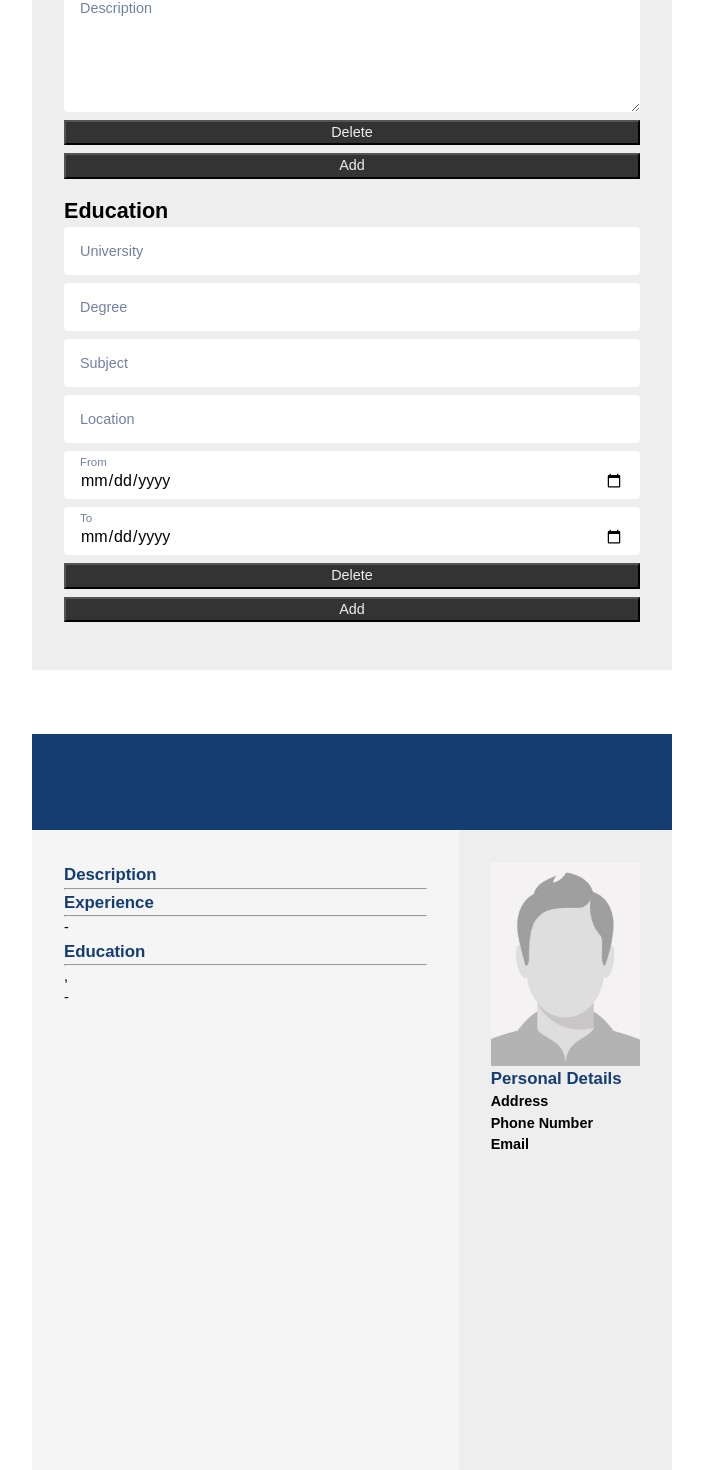
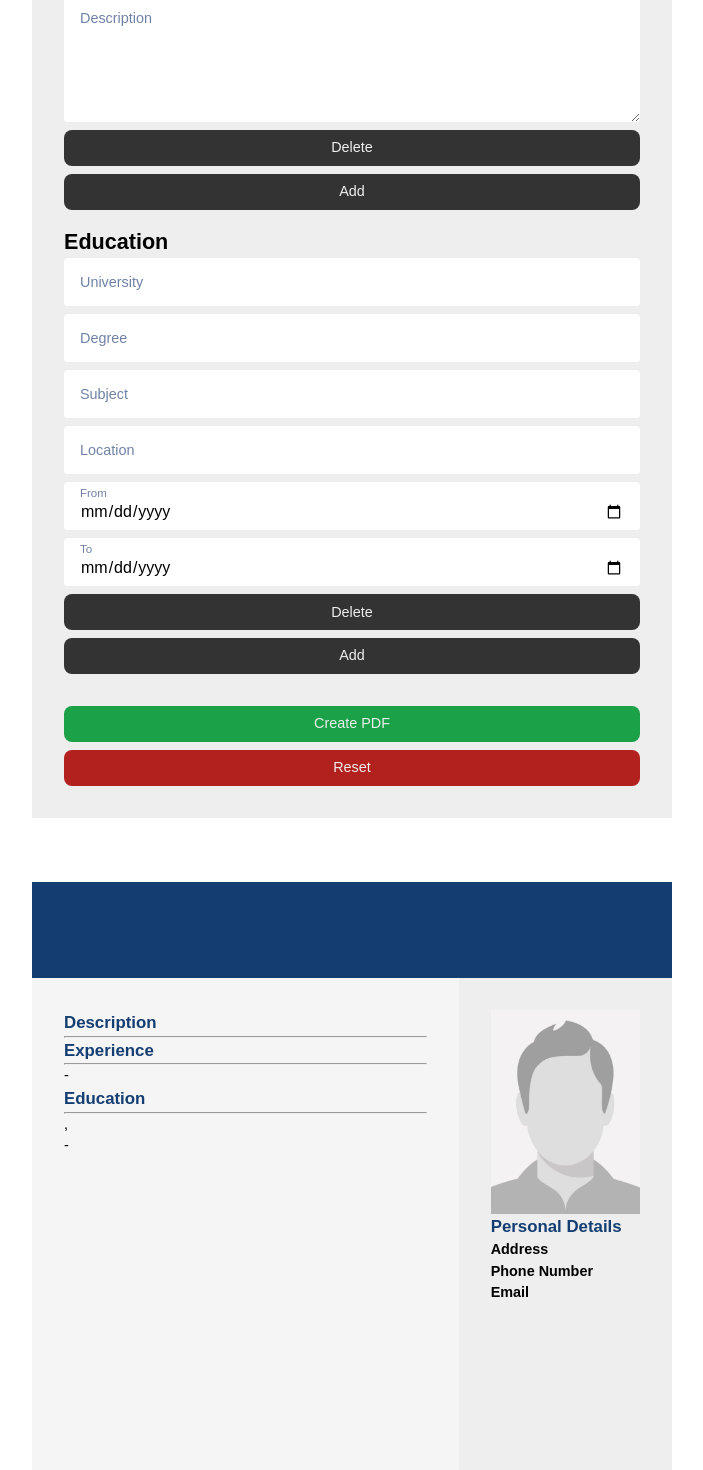
Before and after one commit to haskar1/cv-generator, a React (Create React App) app: page / in a window 1280 px wide. Shown: the part 966-2436 px from the top of the page, without its empty margins (288-991 px from the left). Built offline with nearby package versions, Linux system fonts and the light colour scheme.

Commit message:
Add reset button and print functionality

```diff
--- a/package.json
+++ b/package.json
@@ -9,6 +9,7 @@
     "react": "^18.2.0",
     "react-dom": "^18.2.0",
     "react-scripts": "5.0.1",
+    "react-to-print": "^2.14.13",
     "uniqid": "^5.4.0",
     "web-vitals": "^2.1.4"
   },
--- a/src/App.js
+++ b/src/App.js
@@ -1,6 +1,7 @@
 import { useRef, useState } from "react";
+import { useReactToPrint } from "react-to-print";
 import CVForm from "./components/CVForm.js";
-import CVPreview from "./components/CVPreview.js";
+import { CVPreview } from "./components/CVPreview.js";
 import "./styles.css";
 import emptyProfilePic from "./img/empty-profile-pic.png";
 
@@ -8,6 +9,7 @@ import emptyProfilePic from "./img/empty-profile-pic.png";
 export default function App() {
   const [cv, setCV] = useState(initialCV);
   const inputPhotoRef = useRef(null);
+  const CVPreviewRef = useRef();
 
   function handleChangePersonal(e, name) {
     setCV({
@@ -97,6 +99,15 @@ export default function App() {
     });
   }
 
+  function handleReset(e) {
+    e.preventDefault();
+    setCV(initialCV);
+  }
+
+  const handlePrint = useReactToPrint({
+    content: () => CVPreviewRef.current,
+  });
+
   return (
     <div>
       <header>
@@ -106,15 +117,17 @@ export default function App() {
       <main>
         <CVForm
           cv={cv}
+          inputPhotoRef={inputPhotoRef}
           onChangePersonal={handleChangePersonal}
           onChangePhoto={handleChangePhoto}
           onHiddenInputClick={handleHiddenInputClick}
-          inputPhotoRef={inputPhotoRef}
           onChangeExperienceOrEducation={handleChangeExperienceOrEducation}
           onAddClick={handleAddClick}
           onDeleteClick={handleDeleteClick}
+          onReset={handleReset}
+          onPrint={handlePrint}
         />
-        <CVPreview cv={cv} />
+        <CVPreview cv={cv} ref={CVPreviewRef} />
       </main>
     </div>
   );
--- a/src/components/CVForm.js
+++ b/src/components/CVForm.js
@@ -1,6 +1,7 @@
 import Personal from "./Personal";
 import Experience from "./Experience";
 import Education from "./Education";
+import Button from "./Button";
 
 export default function CVForm({
   cv,
@@ -10,7 +11,9 @@ export default function CVForm({
   inputPhotoRef,
   onChangeExperienceOrEducation,
   onAddClick,
-  onDeleteClick
+  onDeleteClick,
+  onReset,
+  onPrint
 }) {
   return (
     <div className="cv-form">
@@ -38,6 +41,10 @@ export default function CVForm({
         onAddClick={onAddClick}
         onDeleteClick={onDeleteClick}
       />
+      <div>
+        <Button className="print-btn" value="Create PDF" onButtonClick={onPrint} />
+        <Button className="reset-btn" value="Reset" onButtonClick={onReset} />
+      </div>
     </div>
   );
 }
--- a/src/components/CVPreview.js
+++ b/src/components/CVPreview.js
@@ -1,12 +1,13 @@
+import React from "react";
 import Photo from "./Photo";
 
-export default function CVPreview({ cv }) {
-  let personal = cv.personalInformation;
-  let experiences = cv.experience;
-  let educations = cv.education;
+export const CVPreview = React.forwardRef((props, ref) => {
+  let personal = props.cv.personalInformation;
+  let experiences = props.cv.experience;
+  let educations = props.cv.education;
 
   return (
-    <div className="cv-preview">
+    <div ref={ref} className="cv-preview">
       <div className="cv-preview-title">
         <h2>{personal.firstName} {personal.lastName}</h2>
       </div>
@@ -58,4 +59,64 @@ export default function CVPreview({ cv }) {
       </div>
     </div>
   )
-}
+});
+
+// export default function CVPreview({ cv }) {
+//   let personal = cv.personalInformation;
+//   let experiences = cv.experience;
+//   let educations = cv.education;
+
+//   return (
+//     <div className="cv-preview">
+//       <div className="cv-preview-title">
+//         <h2>{personal.firstName} {personal.lastName}</h2>
+//       </div>
+//       <div className="cv-preview-main">
+//         <div>
+//           <h3>Description</h3>
+//           <hr/>
+//           <p>{personal.description}</p>
+//         </div>
+//         <div>
+//           <h3>Experience</h3>
+//           <hr/>
+//           {experiences.map(experience => {
+//             return (
+//               <div key={experience.id}>
+//                 <p>{experience.company}</p>
+//                 <p>{experience.position}</p>
+//                 <p>{experience.location}</p>
+//                 <p>{experience.description}</p>
+//                 <p>{experience.fromDate} - {experience.toDate}</p>
+//               </div>
+//             )
+//           })}
+//         </div>
+//         <div>
+//           <h3>Education</h3>
+//           <hr/>
+//           {educations.map(education => {
+//             return (
+//               <div key={education.id}>
+//                 <p>{education.university}</p>
+//                 <p>{education.degree}, {education.subject}</p>
+//                 <p>{education.location}</p>
+//                 <p>{education.fromDate} - {education.toDate}</p>
+//               </div>
+//             )
+//           })}
+//         </div>
+//       </div>
+//       <div className="cv-preview-sidebar">
+//         <Photo src={personal.photoURL} />
+//         <h3>Personal Details</h3>
+//         <p className="bold">Address</p>
+//         <p>{personal.address}</p>
+//         <p className="bold">Phone Number</p>
+//         <p>{personal.phone}</p>
+//         <p className="bold">Email</p>
+//         <p>{personal.email}</p>
+//       </div>
+//     </div>
+//   )
+// }
--- a/src/styles.css
+++ b/src/styles.css
@@ -90,10 +90,13 @@ button {
   background-color: var(--btn-primary);
   color: var(--primary-color);
   height: min-content;
+  border: none;
+  border-radius: 8px;
+  padding: .5em 1.5em;
 }
 
 button:hover {
-  background-color: rgb(97, 97, 97);
+  opacity: .8;
 }
 
 .nowrap {
@@ -124,14 +127,13 @@ header {
 .cv-form,
 .cv-preview {
   background-color: var(--primary-color);
-  margin: 0 auto;
+  margin: 0 auto 4rem;
   width: 95%;
   max-width: 40rem;
 }
 
 .cv-form {
   padding: 2rem;
-  margin-bottom: 4rem;
 }
 
 .cv-preview {
@@ -169,6 +171,23 @@ header {
 .cv-form-photo-selector {
   display: flex;
   gap: 1rem;
+  align-items: center;
+}
+
+.cv-form-photo-selector > p {
+  height: min-content;
+}
+
+.print-btn {
+  background-color: rgb(27, 161, 72);
+  width: 100%;
+  margin-top: 1rem;
+  margin-bottom: .5rem;
+}
+
+.reset-btn {
+  background-color: rgb(179, 33, 30);
+  width: 100%;
 }
 
 @media only screen and (min-width: 84em) {
@@ -177,9 +196,9 @@ header {
     justify-content: space-evenly;
   }
 
-  .cv-form,
   .cv-preview {
-    margin: 0;
+    position: sticky;
+    top: 1rem;
   }
 }
 
@@ -189,6 +208,7 @@ header {
 
 form {
   display: grid;
+  grid-template-columns: 100%;
   gap: 0.5rem;
   margin-bottom: 1rem;
 }
@@ -246,6 +266,7 @@ form {
   box-shadow: 0 0 0 2px #79b1ff;
 }
 
-.input-container input[type="date"] {
+/* Changes iOS default date input's background from gray to white */
+input[type="date"] {
   background-color: white;
 }
```
Also changed, not shown: 1 other file (tests, documents, lock files or other folders).
